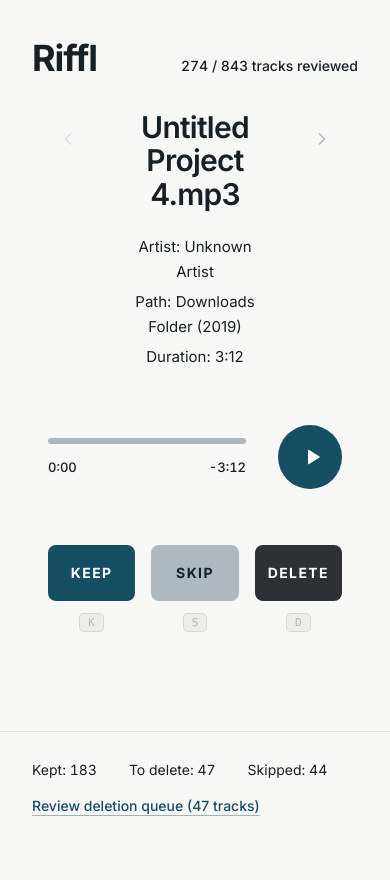
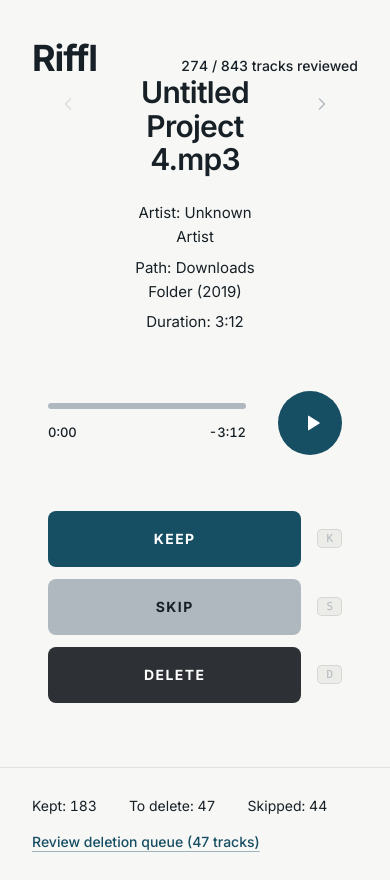
Before and after one commit to ItokianaRAKT/riffl-frontend, a React (Vite) app: page / in a window 390 px wide. Before the commit the page ends 844 px from the top, so only its background shows below. Built offline with nearby package versions, Linux system fonts and the light colour scheme.

Commit message:
feat: stack decision controls on small screens

```diff
--- a/src/components/DecisionControls.tsx
+++ b/src/components/DecisionControls.tsx
@@ -35,13 +35,16 @@ const OPTIONS: Option[] = [
 
 export default function DecisionControls({ onDecide }: DecisionControlsProps) {
   return (
-    <div className="grid w-full max-w-2xl grid-cols-3 gap-4 px-6 sm:gap-5">
+    <div className="grid w-full max-w-2xl grid-cols-1 gap-3 px-6 sm:grid-cols-3 sm:gap-5">
       {OPTIONS.map((option) => (
-        <div key={option.decision} className="flex flex-col items-center gap-3">
+        <div
+          key={option.decision}
+          className="flex items-center justify-center gap-4 sm:flex-col sm:gap-3"
+        >
           <button
             type="button"
             onClick={() => onDecide(option.decision)}
-            className={`h-14 w-full cursor-pointer rounded-lg text-sm font-bold tracking-[0.1em] uppercase transition-colors duration-150 focus-visible:outline-2 focus-visible:outline-offset-2 focus-visible:outline-petroleum active:translate-y-px ${option.className}`}
+            className={`h-14 flex-1 cursor-pointer rounded-lg text-sm font-bold tracking-[0.1em] uppercase transition-colors duration-150 focus-visible:outline-2 focus-visible:outline-offset-2 focus-visible:outline-petroleum active:translate-y-px sm:w-full sm:flex-none ${option.className}`}
           >
             {option.label}
           </button>
```
